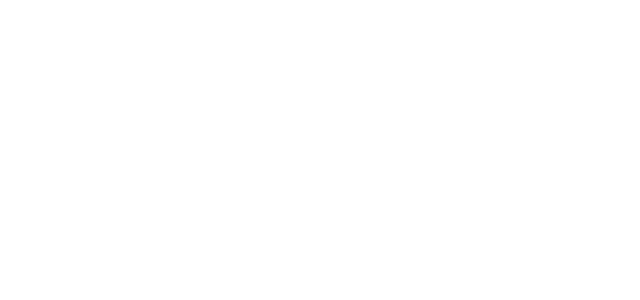
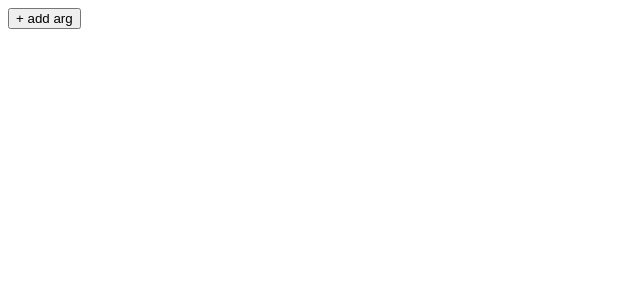
Before and after one commit to GeorgeGkas/boolean-expression-evaluator, a React (Create React App) app: page / in a window 1280 px wide. Shown: the top 300 px of the page, without its empty margins (0-640 px from the left). Built offline with nearby package versions, Linux system fonts and the light colour scheme.

Commit message:
feat: implement args builder

```diff
--- a/src/App.tsx
+++ b/src/App.tsx
@@ -1,4 +1,8 @@
-type Args = { [argname: string]: boolean };
+import React from "react";
+import ArgsBuilder from "./ArgsBuilder";
+import { renameArgsKeysInPlace } from "./utils";
+
+export type Args = { [argname: string]: boolean };
 type Operation = any; /* ...todo:
 a system for defining logical operations
 (not, and, or... more if you want) that can be passed:
@@ -6,6 +10,17 @@
  - constant values not dependent on args: (true and X)
  - other operations: ((X and Y) or Z)
  */
+
+export interface IArgsChange {
+  old: {
+    name?: string,
+    value?: boolean
+  },
+  new: {
+    name: string,
+    value: boolean
+  }
+}
 
 function evaluateOperation(operation: Operation, args: Args): boolean {
   /* ...todo: implement an evaluator for your operations,
@@ -22,8 +37,33 @@
 }
 
 export default function App() {
+  const [args, setArgs] = React.useState<Args>({})
+
+  const onArgsChange = (changedArgs: IArgsChange) => {
+    if (!changedArgs.old.name) { // change reflects new arg addition
+      setArgs({
+        ...args,
+        [changedArgs.new.name]: changedArgs.new.value
+      })
+    } else if (changedArgs.new.name !== changedArgs.old.name) { // change reflects existing arg name change
+      // Use renameObjectKeysInPlace to keep the same insertion order of the keys in the
+      // args object, thus render the the args GUI in the same order every time.
+      setArgs(
+        renameArgsKeysInPlace(args, {
+          [changedArgs.old.name]: changedArgs.new.name
+        })
+      )
+    } else { // change reflects existing arg value change
+      setArgs({
+        ...args,
+        [changedArgs.old.name.trim()]: changedArgs.new.value
+      })
+    }
+  }
+
   return (
     <div>
+      <ArgsBuilder args={args} onArgsChange={onArgsChange} />
       {/* todo: use <OperationBuilder> and have an interface
       for entering arguments and seeing the result */}
     </div>
--- /dev/null
+++ b/src/ArgsBuilder.tsx
@@ -0,0 +1,70 @@
+import React from 'react'
+
+import type { Args, IArgsChange } from './App'
+
+const ArgEntry = (onArgsChange: (changedArgs: IArgsChange) => void) => ([argName, argValue]: [string, boolean], idx: number): JSX.Element => {
+  const onArgValueChange = (e: React.ChangeEvent<HTMLSelectElement>) => onArgsChange({
+    old: {
+      name: argName,
+      value: argValue
+    },
+    new: {
+      name: argName,
+      value: e.target.value === 'true'
+    }
+  })
+
+  const onArgNameChange = (e: React.ChangeEvent<HTMLInputElement>) => {
+    if (!e.target.value.trim()) {
+      // Do not allow empty arg names.
+      return
+    }
+
+    onArgsChange({
+      old: {
+        name: argName,
+        value: argValue
+      },
+      new: {
+        name: e.target.value.trim(),
+        value: argValue
+      }
+    })
+  }
+
+  return (
+    <section key={idx}>
+      <input type="name" value={argName} onChange={onArgNameChange} />
+      <select onChange={onArgValueChange} defaultValue={String(argValue)}>
+        <option value="true">true</option>
+        <option value="false">false</option>
+      </select>
+    </section>
+  )
+}
+
+export default function ArgsBuilder(props: {
+  args: Args,
+  onArgsChange: (changedArgs: IArgsChange) => void
+}): JSX.Element {
+  console.log(props.args)
+  const createNewArg = () => props.onArgsChange({
+    old: {},
+    new: {
+      name: `newArg${Object.keys(props.args).length}`,
+      value: false
+    }
+  })
+
+  return (
+    <form>
+      {
+        Object.entries(props.args).map(ArgEntry(props.onArgsChange))
+      }
+
+      <button type="button" onClick={createNewArg}>
+        + add arg
+      </button>
+    </form>
+  )
+}
--- /dev/null
+++ b/src/utils.ts
@@ -0,0 +1,13 @@
+import { Args } from "./App";
+
+// NOTE: For some reason react typescript is not being able to parse this Typescript
+// syntax. To review it, uncomment the following line.
+// type MappedObjectNamesType<T> = {[argName in keyof T]: string}
+
+export function renameArgsKeysInPlace(obj: Args, newKeys: /*MappedObjectNamesType<Args>*/ {[key: string]: string}): Args {
+  const keyValues = Object.keys(obj).map(key => (
+    { [key in newKeys ? newKeys[key] : key]: obj[key] }
+  ));
+
+  return Object.assign({}, ...keyValues);
+}
```
